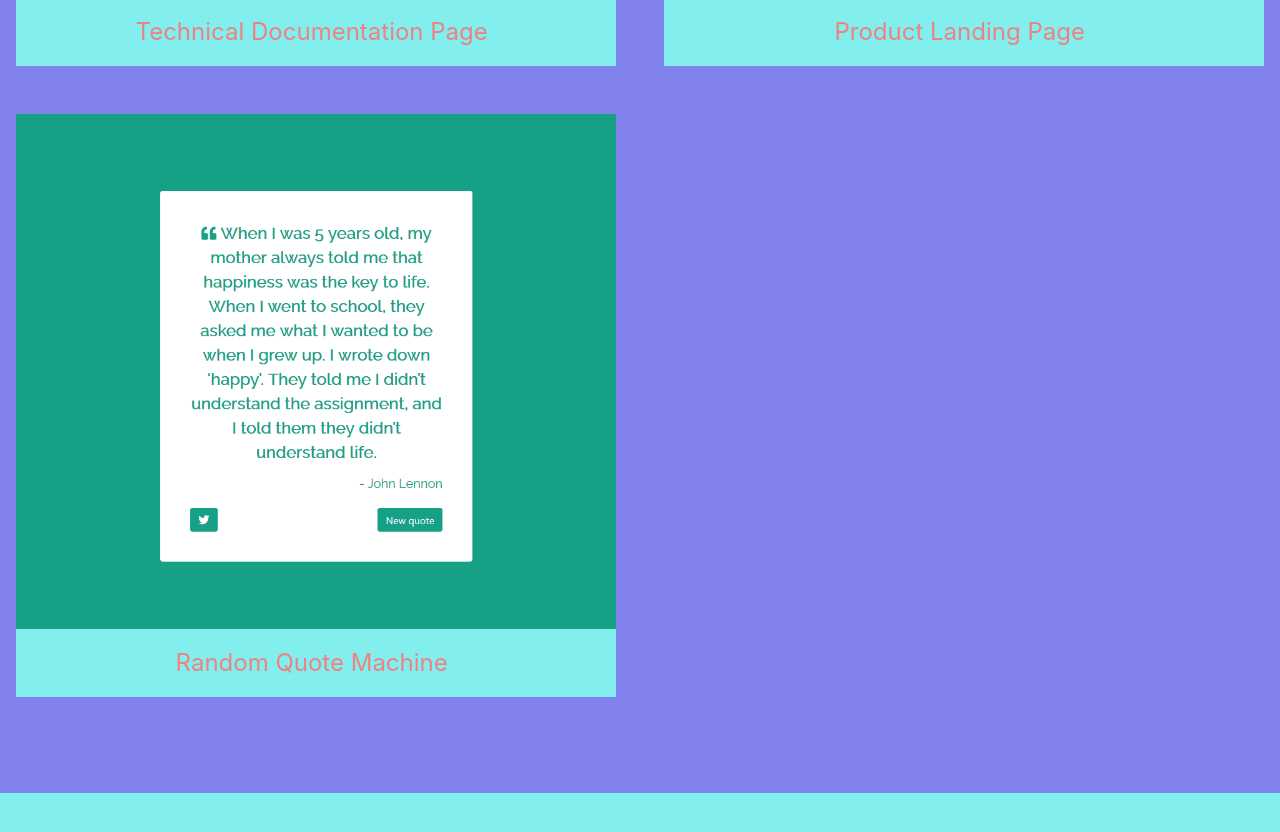
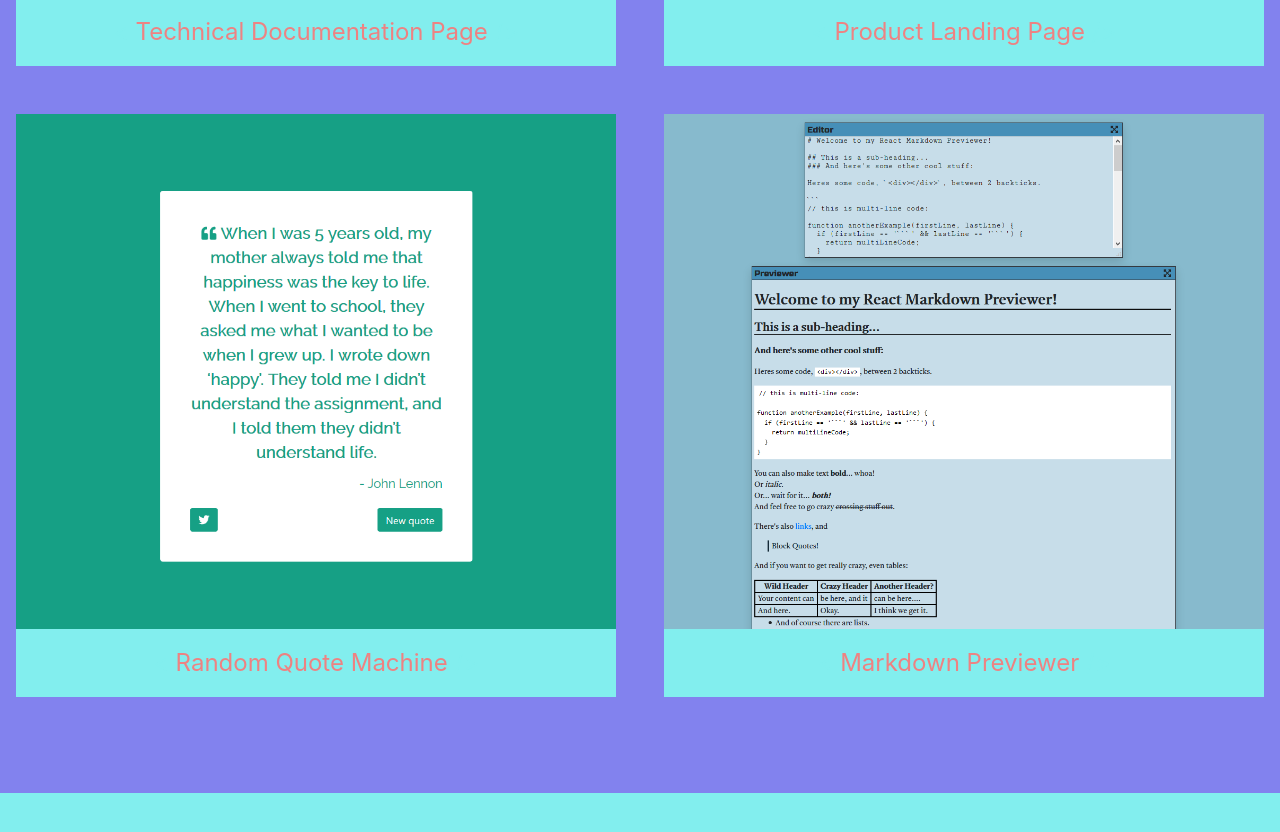
Before and after one commit to oproskura/oproskura.github.io, a plain HTML site: page index.html in a window 1280 px wide. Shown: the part 2194-3026 px from the top of the page. Drawn offline with nearby package versions, Linux system fonts and the light colour scheme.

Commit message:
added markdown previewer project

```diff
--- a/index.html
+++ b/index.html
@@ -102,6 +102,17 @@
           </div>
         </a>
 
+        <a class="project-tile" href="/markdown_previewer/index.html" target="_blank">
+          <img class="project-img" src="./content/markdown_previewer_cropped.png"
+            alt="project">
+
+          <div class="project-name">
+            <p>
+              <span class="hover">&lt</span> Markdown Previewer <span class="hover">/&gt </span>
+            </p>
+          </div>
+        </a>
+
       </div>
     </section>
   </div>
```
